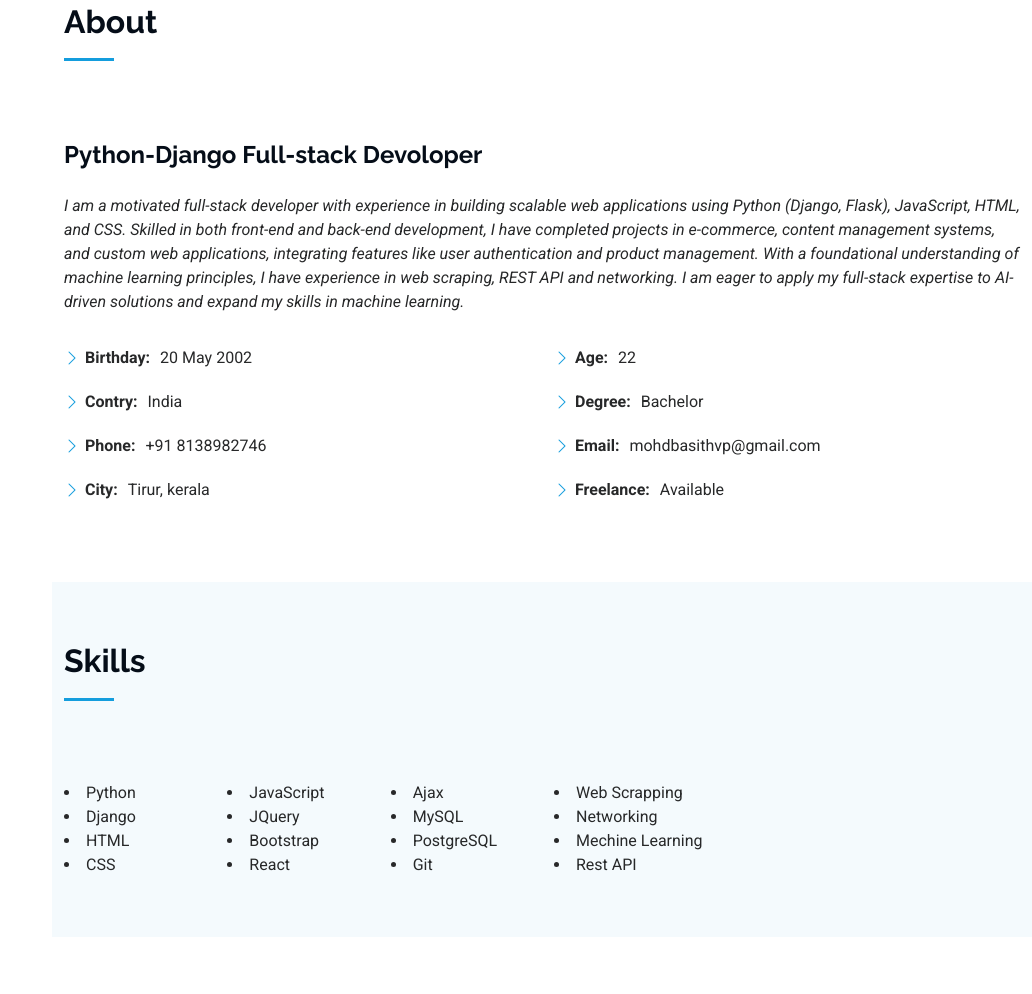
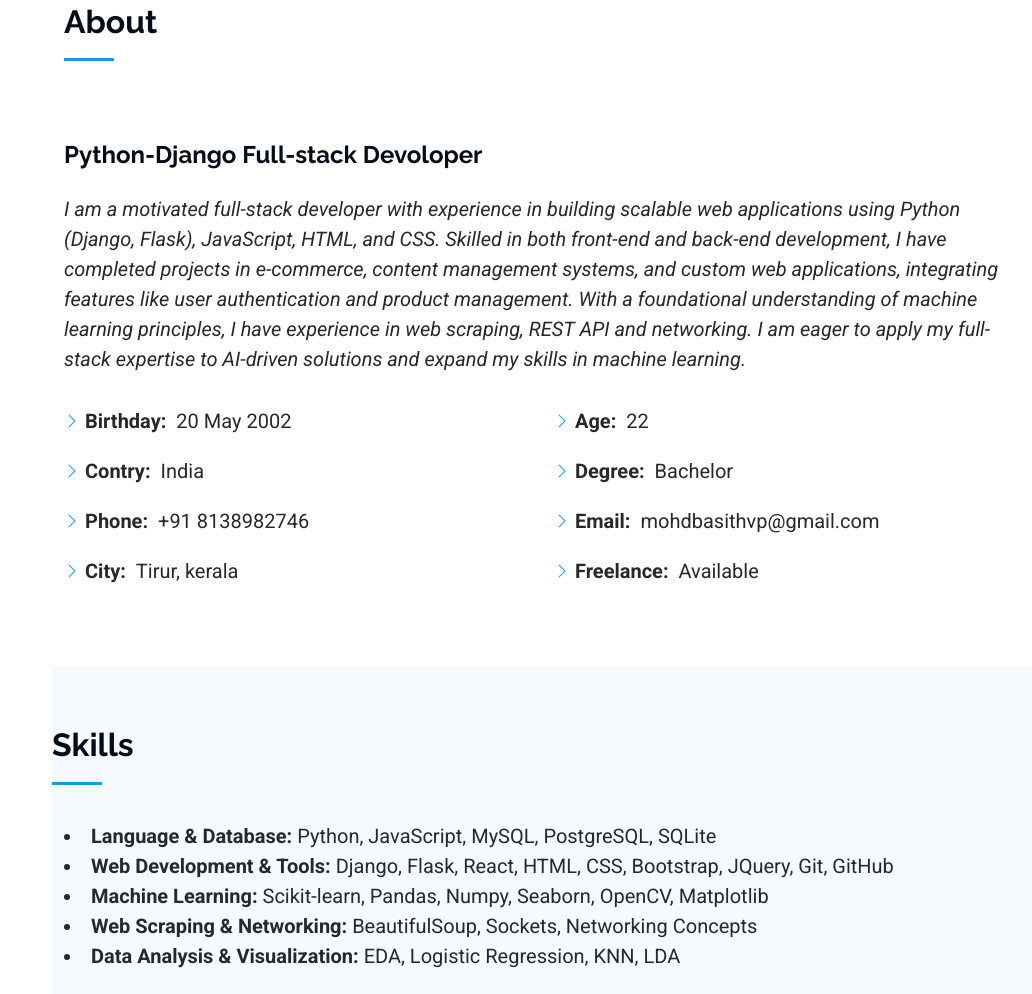
Before and after one commit to MohmedBasith/my_website, a plain HTML site: page index.html in a window 1280 px wide. Shown: the part 857-1851 px from the top of the page, without its empty margins (248-1280 px from the left). Drawn offline with nearby package versions, Linux system fonts and the light colour scheme.

Commit message:
font sizing and arangment

```diff
--- a/assets/css/main.css
+++ b/assets/css/main.css
@@ -64,6 +64,9 @@ body {
   color: var(--default-color);
   background-color: var(--background-color);
   font-family: var(--default-font);
+}
+.row{
+  font-size: 20px;
 }
 
 a {
--- a/index.html
+++ b/index.html
@@ -136,43 +136,25 @@
     <section id="skills" class="skills section light-background">
 
       <!-- Section Title -->
-      <div class="container section-title" data-aos="fade-up">
+      <div class="container section-title" data-aos="fade-up" style="padding: unset;">
         <h2>Skills</h2>
-        <p></p>
       </div><!-- End Section Title -->
 
       <div class="container" data-aos="fade-up" data-aos-delay="100">
 
         <div class="row skills-content skills-animation">
-
           <!-- <div class="col-lg-6"> -->
 
             <!-- <div class="progress">
               <span class="skill"><span>HTML</span> <i class="val">100%</i></span>
             </div> -->
-            <div class="col-lg-2 col-6">
-            <li>Python</li>
-            <li>Django</li>
-            <li>HTML</li>
-            <li>CSS</li>
-            </div>
-            <div class="col-lg-2 col-6">
-            <li>JavaScript</li>
-            <li>JQuery</li>
-            <li>Bootstrap</li>
-            <li>React</li>
-            </div>
-            <div class="col-lg-2 col-6">
-            <li>Ajax</li>
-            <li>MySQL</li>
-            <li>PostgreSQL</li>
-            <li>Git</li>
-            </div>
-            <div class="col-md-3 col-6">
-            <li>Web Scrapping</li>
-            <li>Networking</li>
-            <li>Mechine Learning</li>
-            <li>Rest API</li>
+              <ul class="col-lg-2 col-6 skills-list"></ul>
+                <li><strong>Language & Database:</strong> Python, JavaScript, MySQL, PostgreSQL, SQLite</li>
+                <li><strong>Web Development & Tools:</strong> Django, Flask, React, HTML, CSS, Bootstrap, JQuery, Git, GitHub</li>
+                <li><strong>Machine Learning:</strong> Scikit-learn, Pandas, Numpy, Seaborn, OpenCV, Matplotlib</li>
+                <li><strong>Web Scraping & Networking:</strong> BeautifulSoup, Sockets, Networking Concepts</li>
+                <li><strong>Data Analysis & Visualization:</strong> EDA, Logistic Regression, KNN, LDA</li>
+              </ul>
             </div>
           </div>
 
@@ -180,7 +162,7 @@
 
       </div>
 
-    </section><!-- /Skills Section -->
+    </section><!-- /Skills Section --><!-- /Skills Section -->
 
     <!-- Resume Section -->
     <section id="resume" class="resume section">
```
